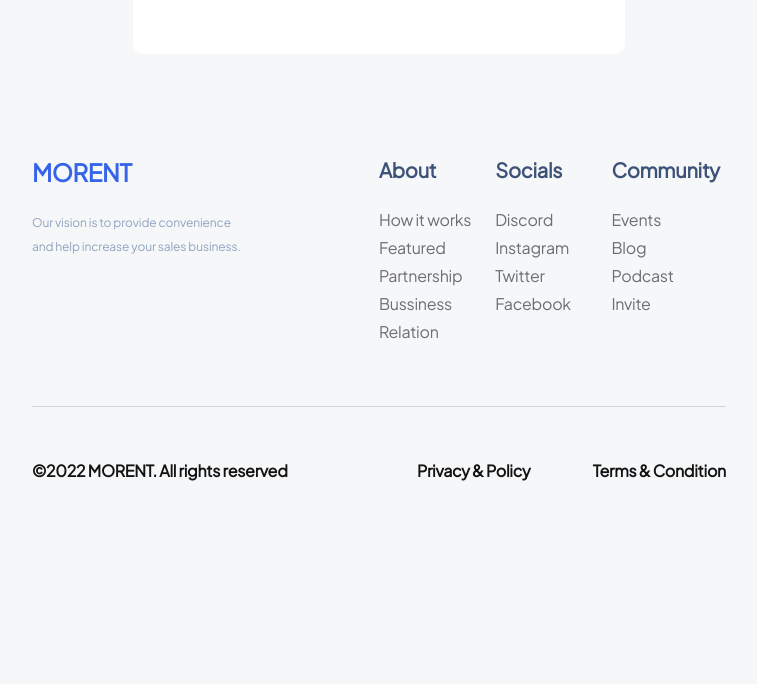
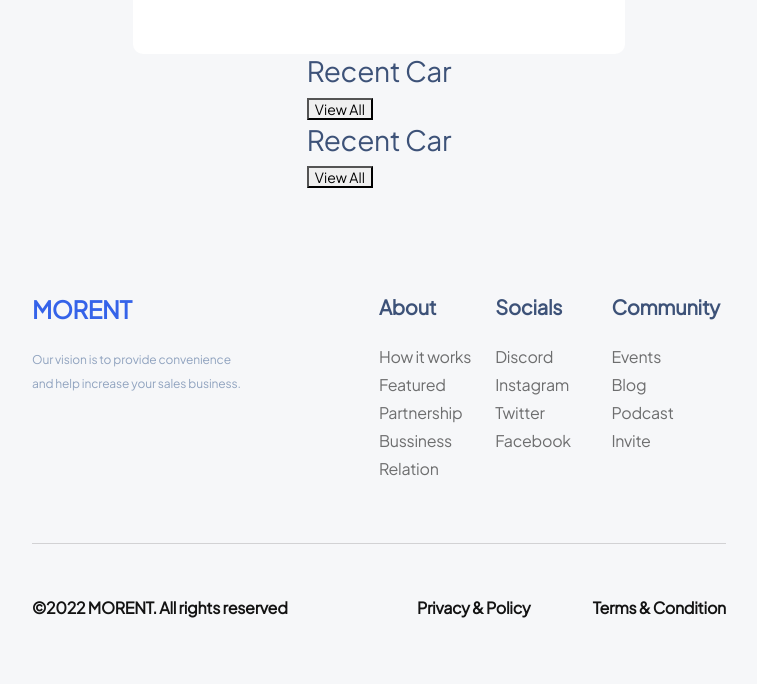
Before and after one commit to AnnaSobchenko/morent-car-rent, a website built with Parcel: page src/index.html in a window 1280 px wide. Shown: the part 1151-1835 px from the top of the page, without its empty margins (261-1018 px from the left). Before the commit the page ends 1698 px from the top, so only its background shows below. Built offline with nearby package versions, Linux system fonts and the light colour scheme.

Commit message:
update home

```diff
--- a/src/partials/home.html
+++ b/src/partials/home.html
@@ -133,5 +133,19 @@
         <button class="btn btn-primary">RentNow</button>
       </div>
     </div>
+    <div class="recent-car">
+      <div>
+        <div class="h2 title">Recent Car</div>
+        <button class="view-all">View All</button>
+      </div>
+      <ul class="recent-car__list"></ul>
+    </div>
+    <div class="recomendation-car">
+      <div>
+        <div class="h2 title">Recent Car</div>
+        <button class="view-all">View All</button>
+      </div>
+      <ul class="recomendation-car__list"></ul>
+    </div>
   </div>
 </section>
```
Also changed, not shown: 1 other file. Lines whose indentation alone changed are shown as unchanged.
